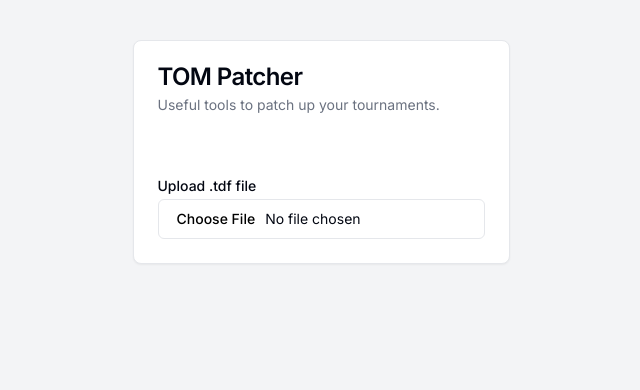
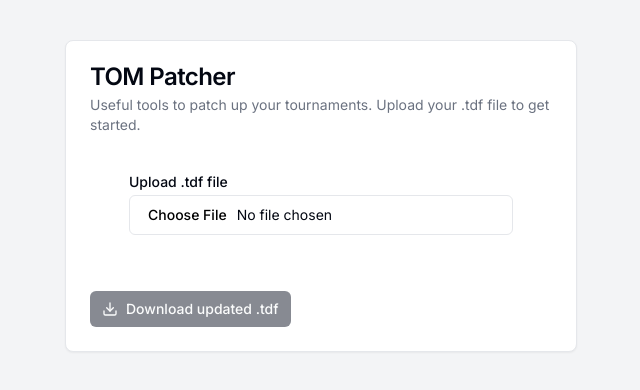
Before and after one commit to jlgrimes/tom-patcher, a Next.js app: page / in a window 1280 px wide. Shown: the top 390 px of the page, without its empty margins (319-959 px from the left). Built offline with nearby package versions, Linux system fonts and the light colour scheme.

Commit message:
improved UI

```diff
--- a/components/component/ForcedLossAlert.tsx
+++ b/components/component/ForcedLossAlert.tsx
@@ -15,7 +15,7 @@ export function ForcedLossAlert({ name }: { name: string}) {
       <AlertTitle>Forced Loss Detected</AlertTitle>
       <AlertDescription className="mt-2">
         <p><b>{name}</b> has a forced loss. Fix?</p>
-        <Button size={'sm'} className="mt-2"><RefreshCwIcon className="mr-2 h-4 w-4" /> Convert to bye</Button>
+        <Button variant={'secondary'} size={'sm'} className="mt-2"><RefreshCwIcon className="mr-2 h-4 w-4" /> Convert to bye</Button>
       </AlertDescription>
     </Alert>
   )
--- a/components/component/home.tsx
+++ b/components/component/home.tsx
@@ -6,6 +6,8 @@ import { ChangeEvent, useState } from "react"
 import { InputFile } from "./input-file"
 import { ForcedLossAlert } from "./ForcedLossAlert"
 import { Badge } from "../ui/badge"
+import { Button } from "../ui/button"
+import { DownloadIcon } from "lucide-react"
 
 const getTournamentName = (tdf: string) => {
   const parser = new DOMParser();
@@ -67,14 +69,16 @@ export function Home() {
           <Card>
             <CardHeader>
               <CardTitle>TOM Patcher</CardTitle>
-              <CardDescription>Useful tools to patch up your tournaments.</CardDescription>
+              <CardDescription>Useful tools to patch up your tournaments. Upload your .tdf file to get started.</CardDescription>
             </CardHeader>
             <CardContent className="mt-4">
+            {!tdfFile && (
+              <CardFooter className="flex justify-center">
+                <InputFile onUpload={handleUpload} />
+              </CardFooter>
+            )}
               {tdfFile && (
                 <div className="flex flex-col gap-2">
-                  <div>
-                    <Badge variant='secondary'>Loaded tournament</Badge>
-                  </div>
                   <h2 className="text-xl font-semibold">{getTournamentName(tdfFile)}</h2>
                   <h3>{getTournamentDate(tdfFile)}</h3>
                   {getPlayersWithForcedLosses(tdfFile).map((player) => (
@@ -83,13 +87,11 @@ export function Home() {
                 </div>
               )}
             </CardContent>
-            {!tdfFile && (
-              <CardFooter className="flex justify-center">
-                <InputFile onUpload={handleUpload} />
-              </CardFooter>
-            )}
+            <CardFooter>
+              <Button disabled={!tdfFile} size={'sm'} className="mt-2"><DownloadIcon className="mr-2 h-4 w-4" /> Download updated .tdf</Button>
+            </CardFooter>
 
-            {tdfFile && tdfFile}
+            {/* {tdfFile && tdfFile} */}
           </Card>
         </TabsContent>
       </Tabs>
```
